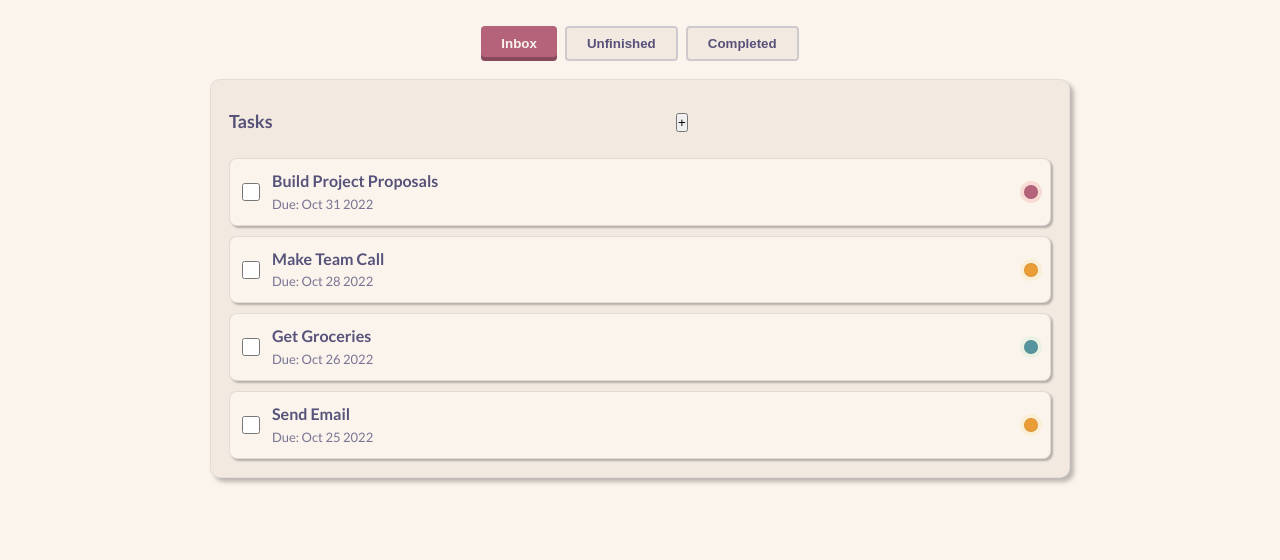
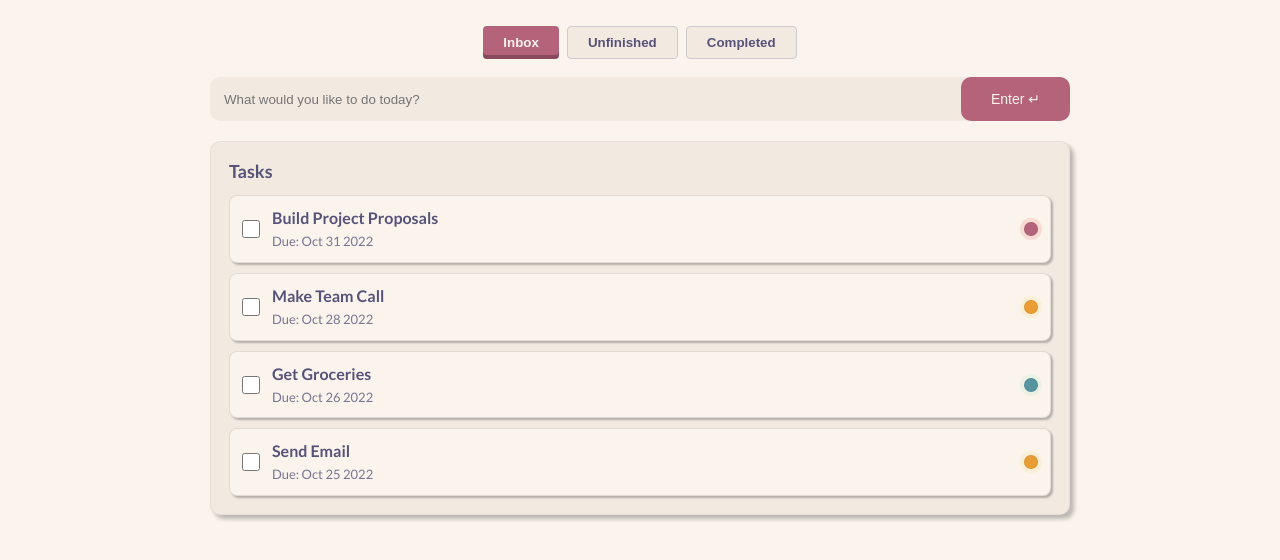
Before and after one commit to HackYourFutureProjects/c55-core-project-group-2, a website: page public/index.html in a window 1280 px wide. Shown: the part 122-682 px from the top of the page. Drawn offline with Linux system fonts and the light colour scheme; a web font is replaced by a local one.

Commit message:
Created task entry prompt

```diff
--- a/public/index.html
+++ b/public/index.html
@@ -1,11 +1,14 @@
 <!doctype html>
 <html lang="en">
   <head>
-    <meta charset="UTF-8" />
+    <meta charset="utf-8" />
     <meta name="viewport" content="width=device-width, initial-scale=1.0" />
     <title>Todo App</title>
     <link rel="stylesheet" href="styles.css" />
     <link rel="icon" type="'image/x-icon" href="assets/favicon.ico" />
+    <!-- JavaScript Files
+    <script type="module" src="app.js" defer></script>
+ -->
   </head>
   <body>
     <header class="hero">
@@ -21,36 +24,18 @@
         <button class="filter">Completed</button>
       </nav>
 
+      <div class="input-bar">
+        <input
+          id="new-task-input"
+          type="text"
+          placeholder="What would you like to do today?"
+        />
+        <button id="new-task-btn" type="button">Enter ↵</button>
+      </div>
+
       <section class="tasks-area">
         <div class="tasks-header">
           <h2>Tasks</h2>
-
-          <!-- add area: button and hidden input form -->
-          <div class="add-area">
-            <button id="add-toggle" class="add-btn" aria-expanded="false">
-              +
-            </button>
-
-            <form id="add-form" class="add-form" aria-hidden="true">
-              <input
-                id="new-task-input"
-                class="new-task"
-                type="text"
-                placeholder="Enter new task and press Enter"
-                autocomplete="off"
-                required
-              />
-              <button type="submit" class="add-submit">Add</button>
-              <button
-                type="button"
-                id="add-cancel"
-                class="add-cancel"
-                aria-label="Cancel"
-              >
-                ✕
-              </button>
-            </form>
-          </div>
         </div>
 
         <ul class="task-list">
@@ -120,8 +105,5 @@
         </ul>
       </section>
     </main>
-    <!-- JavaScript Files
-    <script type="module" src="app.js"></script>
- -->
   </body>
 </html>
--- a/public/styles.css
+++ b/public/styles.css
@@ -81,7 +81,7 @@ body {
   padding: 8px 20px;
   border-radius: 4px;
   background: var(--bg-alt);
-  border: 2px solid var(--highlight);
+  border: 1px solid var(--highlight);
   cursor: pointer;
   color: var(--fg);
   font-weight: 600;
@@ -98,6 +98,49 @@ body {
 .filter::selection {
   transform: translateY(-2px);
 }
+
+.input-bar {
+  display: flex;
+  align-items: center;
+  justify-content: space-between;
+  background: var(--bg-alt);
+  border-radius: 10px;
+  margin-bottom: 20px;
+}
+
+.input-bar:hover {
+  outline: 2px solid var(--red); /* highlight color */
+  box-shadow: 4px 4px 4px rgba(0, 0, 0, 0.25);
+}
+
+.input-bar:focus-within {
+  outline: 2px solid var(--red); /* highlight color */
+  box-shadow: 4px 4px 4px rgba(0, 0, 0, 0.25);
+}
+
+#new-task-input {
+  flex: 1;
+  padding: 14px;
+  border: none;
+  outline: none;
+  background: transparent;
+}
+
+#new-task-btn {
+  border: none;
+  outline: none;
+  padding: 14px 30px;
+  background: var(--red);
+  color: var(--bg);
+  font-size: 14px;
+  cursor: pointer;
+  border-radius: 10px;
+}
+
+button:hover {
+  filter: brightness(0.95);
+}
+
 /* Tasks area card */
 .tasks-area {
   background: var(--bg-alt);
```
